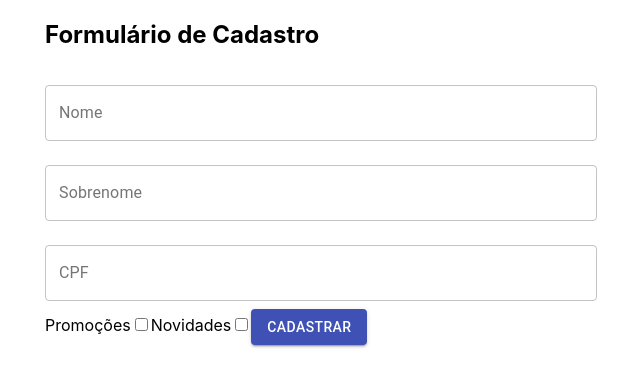
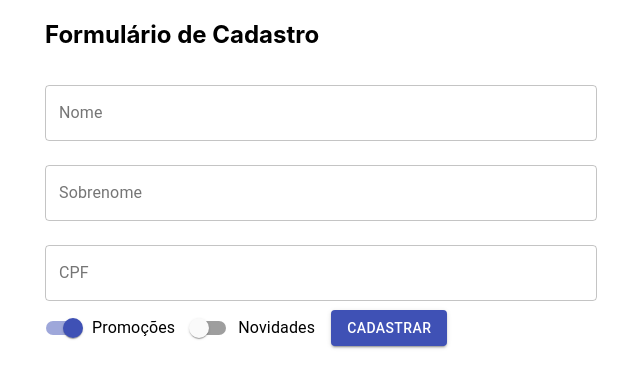
Before and after one commit to gndamasceno/aluraCursos, a React (Create React App) app in the folder ReactFunctionComponents/formulario/: page / in a window 1280 px wide. Shown: the top 388 px of the page, without its empty margins (319-959 px from the left). Built offline with nearby package versions, Linux system fonts and the light colour scheme.

Commit message:
Finalizando parte 3 - Completo

```diff
--- a/ReactFunctionComponents/formulario/src/components/FormularioCadastro/FormularioCadastro.jsx
+++ b/ReactFunctionComponents/formulario/src/components/FormularioCadastro/FormularioCadastro.jsx
@@ -1,17 +1,27 @@
-import { Button, TextField } from '@material-ui/core';
-import React from 'react';
+import {
+  Button, Switch, FormControlLabel, TextField,
+} from '@material-ui/core';
+import React, { useState } from 'react';
 
 function FormularioCadastro() {
-  let nome = '';
+  const [nome, setNome] = useState('');
+  const [sobrenome, setSobrenome] = useState('');
+  const [cpf, setCpf] = useState('');
+  const [promocoes, setPromocoes] = useState(true);
+  const [novidades, setNovidades] = useState(false);
   return (
-    <form onSubmit={(event) => {
-      event.preventDefault();
-      console.log(`${nome}`);
-    }}
+    <form
+      onSubmit={(event) => {
+        event.preventDefault();
+        console.log({
+          nome, sobrenome, cpf, promocoes, novidades,
+        });
+      }}
     >
       <TextField
+        value={nome}
         onChange={(event) => {
-          nome = event.target.value;
+          setNome(event.target.value);
         }}
         id="nome"
         label="Nome"
@@ -19,16 +29,54 @@
         margin="normal"
         fullWidth
       />
-      <TextField id="sobrenome" label="Sobrenome" variant="outlined" margin="normal" fullWidth />
-      <TextField id="cpf" label="CPF" variant="outlined" margin="normal" fullWidth />
-      <label htmlFor="promocoes">
-        Promoções
-        <input id="promocoes" type="checkbox" />
-      </label>
-      <label htmlFor="novidades">
-        Novidades
-        <input id="novidades" type="checkbox" />
-      </label>
+      <TextField
+        value={sobrenome}
+        onChange={(event) => {
+          setSobrenome(event.target.value);
+        }}
+        id="sobrenome"
+        label="Sobrenome"
+        variant="outlined"
+        margin="normal"
+        fullWidth
+      />
+      <TextField
+        value={cpf}
+        onChange={(event) => {
+          setCpf(event.target.value);
+        }}
+        id="cpf"
+        label="CPF"
+        variant="outlined"
+        margin="normal"
+        fullWidth
+      />
+      <FormControlLabel
+        label="Promoções"
+        control={(
+          <Switch
+            checked={promocoes}
+            onChange={(event) => {
+              setPromocoes(event.target.checked);
+            }}
+            name="promocoes"
+            color="primary"
+          />
+)}
+      />
+      <FormControlLabel
+        label="Novidades"
+        control={(
+          <Switch
+            checked={novidades}
+            onChange={(event) => {
+              setNovidades(event.target.checked);
+            }}
+            name="novidades"
+            color="primary"
+          />
+)}
+      />
       <Button type="submit" id="submit" variant="contained" color="primary">
         Cadastrar
       </Button>
```
